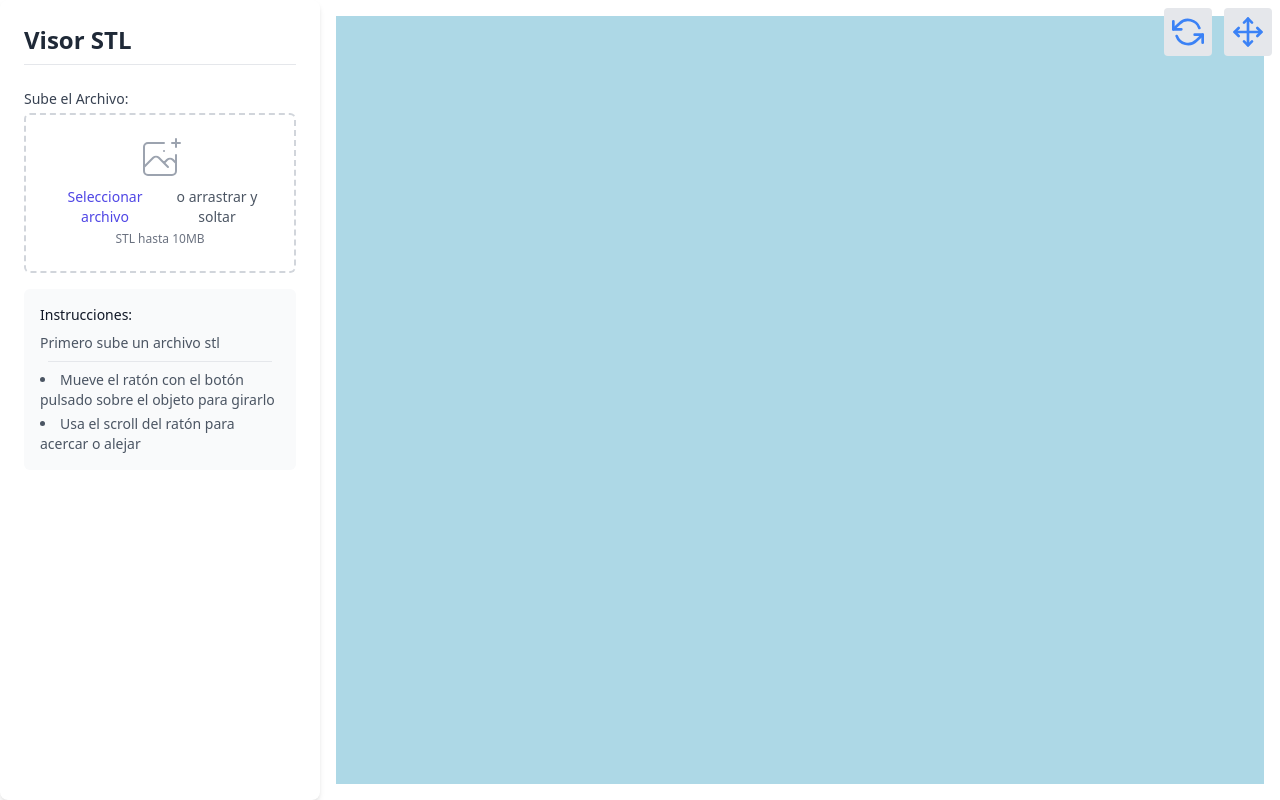
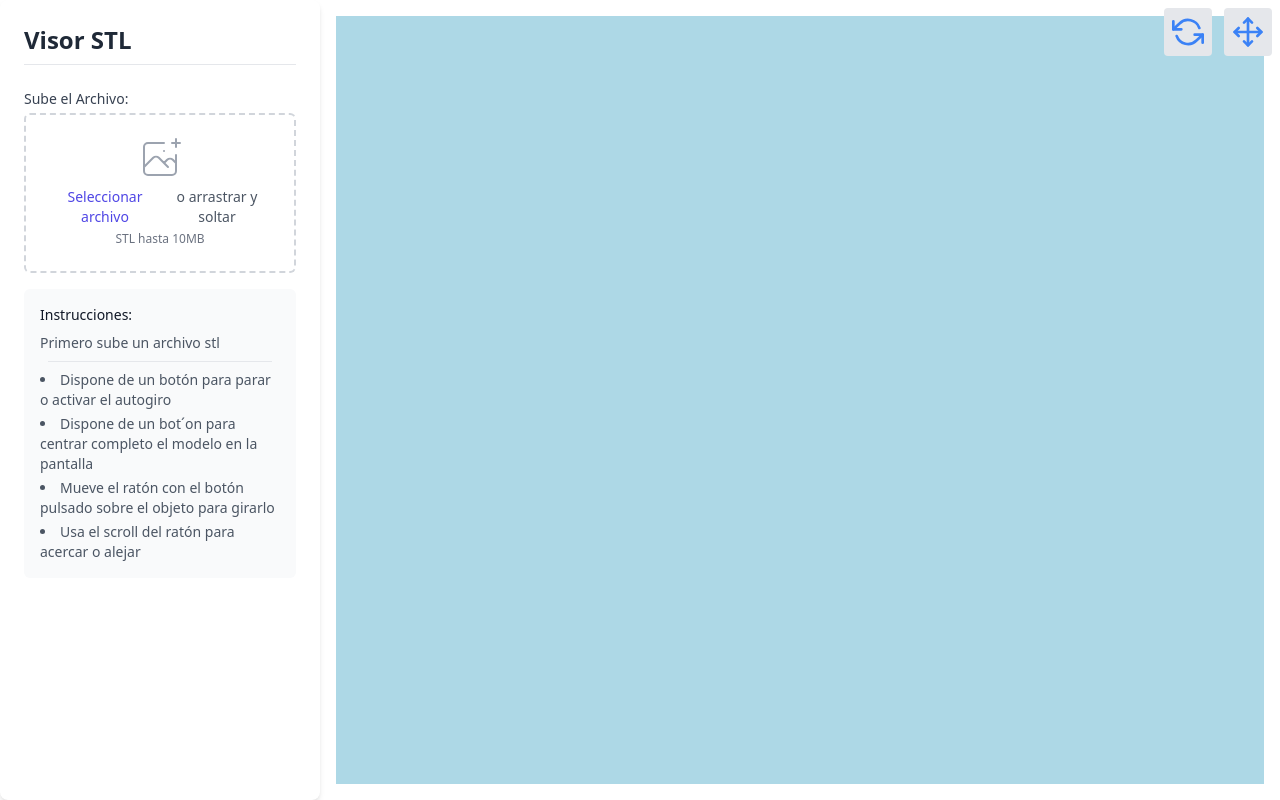
Before and after one commit to manologcode/view-stl-html, a plain HTML site: page index.html in a window 1280 px wide. Drawn offline with nearby package versions, Linux system fonts and the light colour scheme.

```diff
--- a/index.html
+++ b/index.html
@@ -43,6 +43,8 @@
                 <p class="text-sm text-gray-600 space-y-1">Primero sube un archivo stl</p>
                 <hr class="m-2">
                 <ul class="list-disc list-inside text-sm text-gray-600 space-y-1">
+                    <li>Dispone de un botón para parar o activar el autogiro</li>
+                    <li>Dispone de un bot´on para centrar completo el modelo en la pantalla</li>
                     <li>Mueve el ratón con el botón pulsado sobre el objeto para girarlo</li>
                     <li>Usa el scroll del ratón para acercar o alejar</li>
                 </ul>
```
Also changed, not shown: 1 other file.
